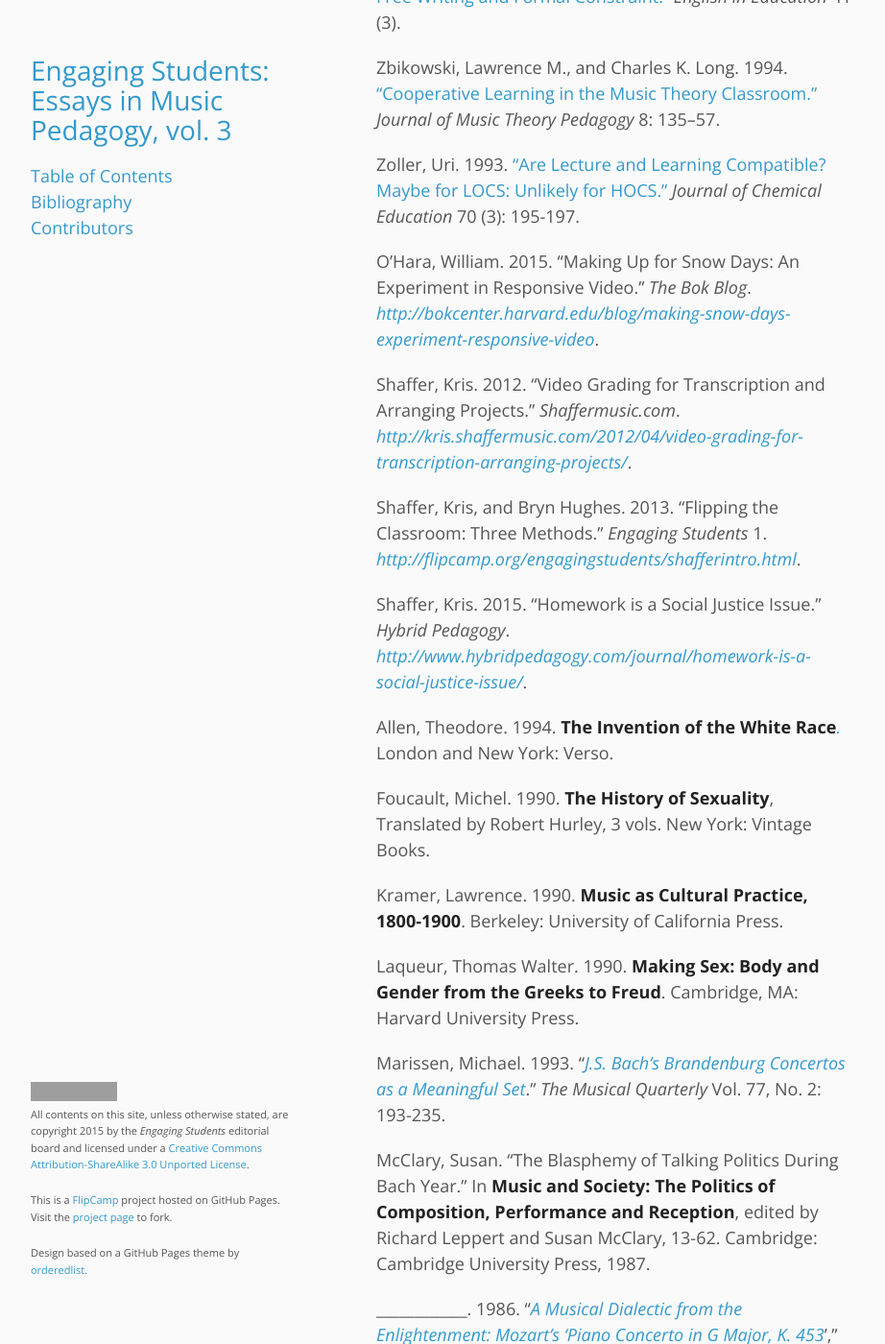
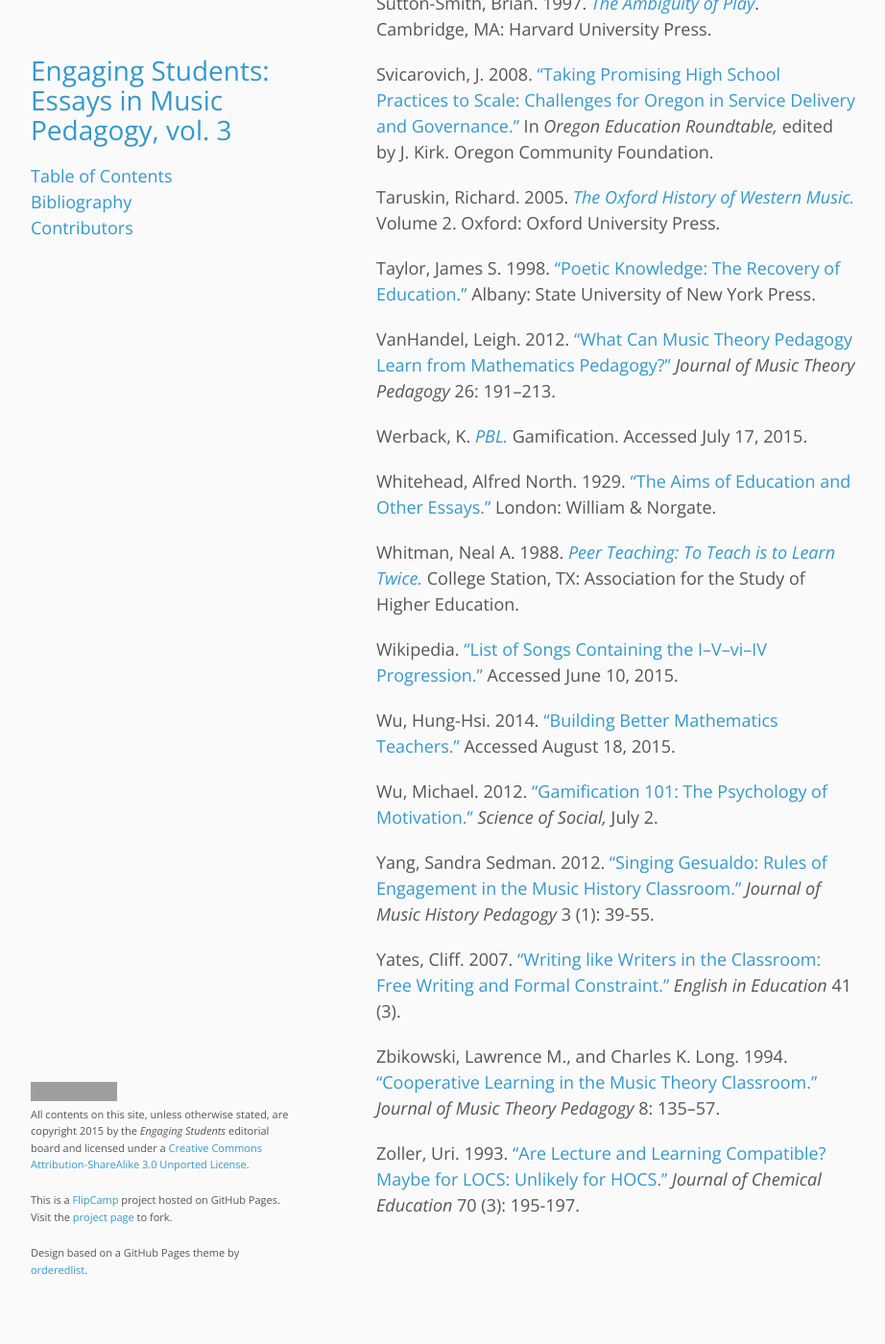
Before and after one commit to flipcamp/engagingstudents3, a Jekyll site: the page built from bibliography.md, in a window 1280 px wide and 1400 px high, scrolled down 17571 px. Shown: the whole window at 96% size, without its empty margins (178-1100 px from the left). Built offline with Jekyll 4.4.1, drawn with Linux system fonts in a browser that asks for light colours; after the commit the page ends 18910 px from its top, so only the background shows below that; some of the changed text lies outside the part shown; grey boxes are pictures that could not be loaded.

Commit message:
bib final draft

```diff
--- a/bibliography.md
+++ b/bibliography.md
@@ -343,6 +363,8 @@ Sutton-Smith, Brian. 1997. [*The Ambiguity of Play*](https://openlibrary.org/wor
 
 Svicarovich, J. 2008. ["Taking Promising High School Practices to Scale: Challenges for Oregon in Service Delivery and Governance."](http://orbusinesscouncil.org/docs/archive/BestPracticesWhitePaper-Final.pdf) In *Oregon Education Roundtable,* edited by J. Kirk. Oregon Community Foundation.
 
+Taruskin, Richard. 2005. [*The Oxford History of Western Music.*](https://openlibrary.org/works/OL3339542W/Music_in_the_seventeenth_and_eighteenth_centuries) Volume 2. Oxford: Oxford University Press.
+
 Taylor, James S. 1998. ["Poetic Knowledge: The Recovery of Education."](https://openlibrary.org/books/OL25726757M/Poetic_Knowledge_The_Recover_of_Education) Albany: State University of New York Press.
 
 VanHandel, Leigh. 2012. [“What Can Music Theory Pedagogy Learn from Mathematics Pedagogy?”](http://jmtp.ou.edu/journal-article/what-can-music-theory-pedagogy-learn-mathematics-pedagogy) *Journal of Music Theory Pedagogy* 26: 191–213.
@@ -366,44 +388,3 @@ Yates, Cliff. 2007. ["Writing like Writers in the Classroom: Free Writing and Fo
 Zbikowski, Lawrence M., and Charles K. Long. 1994. [“Cooperative Learning in the Music Theory Classroom.”](http://zbikowski.uchicago.edu/pdfs/Zbikowski_Long_1994.pdf) *Journal of Music Theory Pedagogy* 8: 135–57.
 
 Zoller, Uri. 1993. ["Are Lecture and Learning Compatible? Maybe for LOCS: Unlikely for HOCS."](http://pubs.acs.org/doi/abs/10.1021/ed070p195) *Journal of Chemical Education* 70 (3): 195-197.
-
-
-
-
-
-
-
-
-
-
-
-
-
-
-
-
-
-
-O’Hara, William. 2015. “Making Up for Snow Days: An Experiment in Responsive Video.” *The Bok Blog*. [*http://bokcenter.harvard.edu/blog/making-snow-days-experiment-responsive-video*](http://bokcenter.harvard.edu/blog/making-snow-days-experiment-responsive-video).
-
-Shaffer, Kris. 2012. “Video Grading for Transcription and Arranging Projects.” *Shaffermusic.com*. [*http://kris.shaffermusic.com/2012/04/video-grading-for-transcription-arranging-projects/*](http://kris.shaffermusic.com/2012/04/video-grading-for-transcription-arranging-projects/).
-
-Shaffer, Kris, and Bryn Hughes. 2013. “Flipping the Classroom: Three Methods.” *Engaging Students* 1. [*http://flipcamp.org/engagingstudents/shafferintro.html*](http://flipcamp.org/engagingstudents/shafferintro.html).
-
-Shaffer, Kris. 2015. “Homework is a Social Justice Issue.” *Hybrid Pedagogy*. [*http://www.hybridpedagogy.com/journal/homework-is-a-social-justice-issue/*](http://www.hybridpedagogy.com/journal/homework-is-a-social-justice-issue/).
-
-Allen, Theodore. 1994. [**The Invention of the White Race**](https://openlibrary.org/books/OL22080599M/The_invention_of_the_white_race)[*.*](https://openlibrary.org/books/OL22080599M/The_invention_of_the_white_race) London and New York: Verso.
-
-Foucault, Michel. 1990. [**The History of Sexuality**](https://openlibrary.org/works/OL16028700W/The_history_of_sexuality), Translated by Robert Hurley, 3 vols. New York: Vintage Books.
-
-Kramer, Lawrence. 1990. [**Music as Cultural Practice, 1800-1900**](https://openlibrary.org/works/OL15892683W/Music_as_cultural_practice_1800-1900). Berkeley: University of California Press.
-
-Laqueur, Thomas Walter. 1990. [**Making Sex: Body and Gender from the Greeks to Freud**](https://openlibrary.org/works/OL8298059W/Making_Sex). Cambridge, MA: Harvard University Press.
-
-Marissen, Michael. 1993. “[*J.S. Bach’s Brandenburg Concertos as a Meaningful Set*](http://www.jstor.org.proxy2.cl.msu.edu/stable/742555?Search=yes&resultItemClick=true&searchText=(au:&searchText=%22Michael%20Marissen%22&searchText=)&searchUri=%2Faction%2FdoBasicSearch%3FQuery%3D%2528au%253A%2522Michael%2BMarissen%2522%2529%26amp%3Bprq%3D%2528au%253A%2522Susan%2BMcClary%2522%2529%26amp%3Bgroup%3Dnone%26amp%3Bacc%3Don%26amp%3Bwc%3Don%26amp%3Bhp%3D25%26amp%3Bso%3Drel%26amp%3Bfc%3Doff&seq=1#page_scan_tab_contents).” *The Musical Quarterly* Vol. 77, No. 2: 193-235.
-
-McClary, Susan. “The Blasphemy of Talking Politics During Bach Year.” In [**Music and Society: The Politics of Composition, Performance and Reception**](https://openlibrary.org/works/OL16493326W/Music_and_society), edited by Richard Leppert and Susan McClary, 13-62. Cambridge: Cambridge University Press, 1987.
-
-\_\_\_\_\_\_\_\_\_\_\_\_. 1986. “[*A Musical Dialectic from the Enlightenment: Mozart’s ‘Piano Concerto in G Major, K. 453*](http://www.jstor.org.proxy2.cl.msu.edu/stable/1354338?Search=yes&resultItemClick=true&&searchUri=%2Faction%2FdoAdvancedSearch%3Facc%3Don%26amp%3Bq4%3D%26amp%3Bf4%3Dall%26amp%3Bf2%3Dall%26amp%3Bla%3D%26amp%3Bq3%3D%26amp%3Bc2%3DAND%26amp%3Bisbn%3D%26amp%3Bar%3Don%26amp%3Bf1%3Dall%26amp%3Bf0%3Dau%26amp%3Bc6%3DAND%26amp%3Bf3%3Dall%26amp%3Bsd%3D%26amp%3Bq5%3D%26amp%3Bq0%3DSusan%2BMcClary%26amp%3Bgroup%3Dnone%26amp%3Bc3%3DAND%26amp%3Bq6%3D%26amp%3Bc5%3DAND%26amp%3Bed%3D%26amp%3Bpt%3D%26amp%3Bc1%3DAND%26amp%3Bwc%3Don%26amp%3Bq2%3D%26amp%3Bf5%3Dall%26amp%3Bc4%3DAND%26amp%3Bf6%3Dall%26amp%3Bq1%3D&seq=1#page_scan_tab_contents)’,” *Cultural Critique* 4: 129-69.
-
-Taruskin, Richard. 2005. [**The Oxford History of Western Music**](https://openlibrary.org/works/OL3339542W/Music_in_the_seventeenth_and_eighteenth_centuries). Vol. 2 Oxford: Oxford University Press.
```
Also changed, not shown: other parts of bibliography.md (+21 -1 lines).
